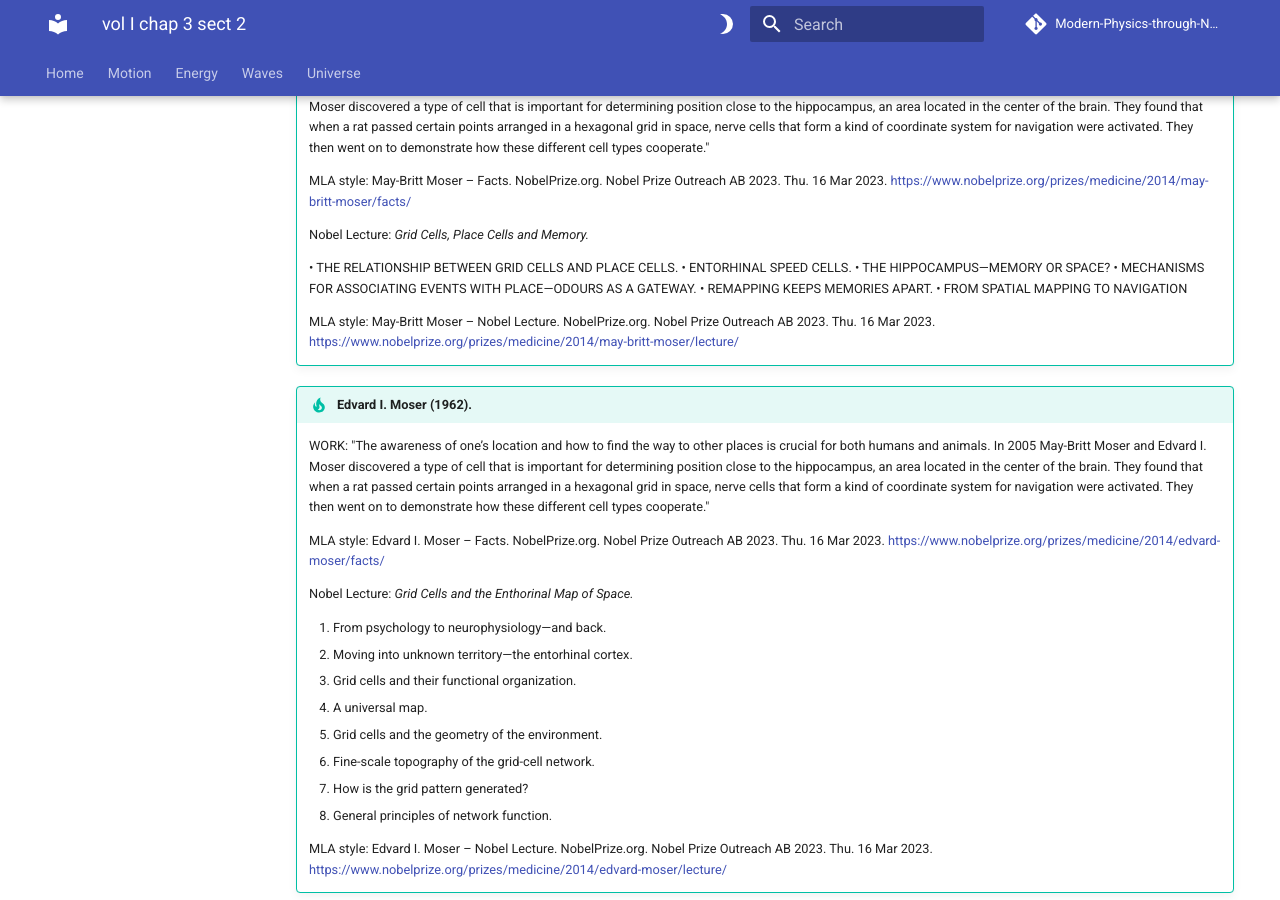
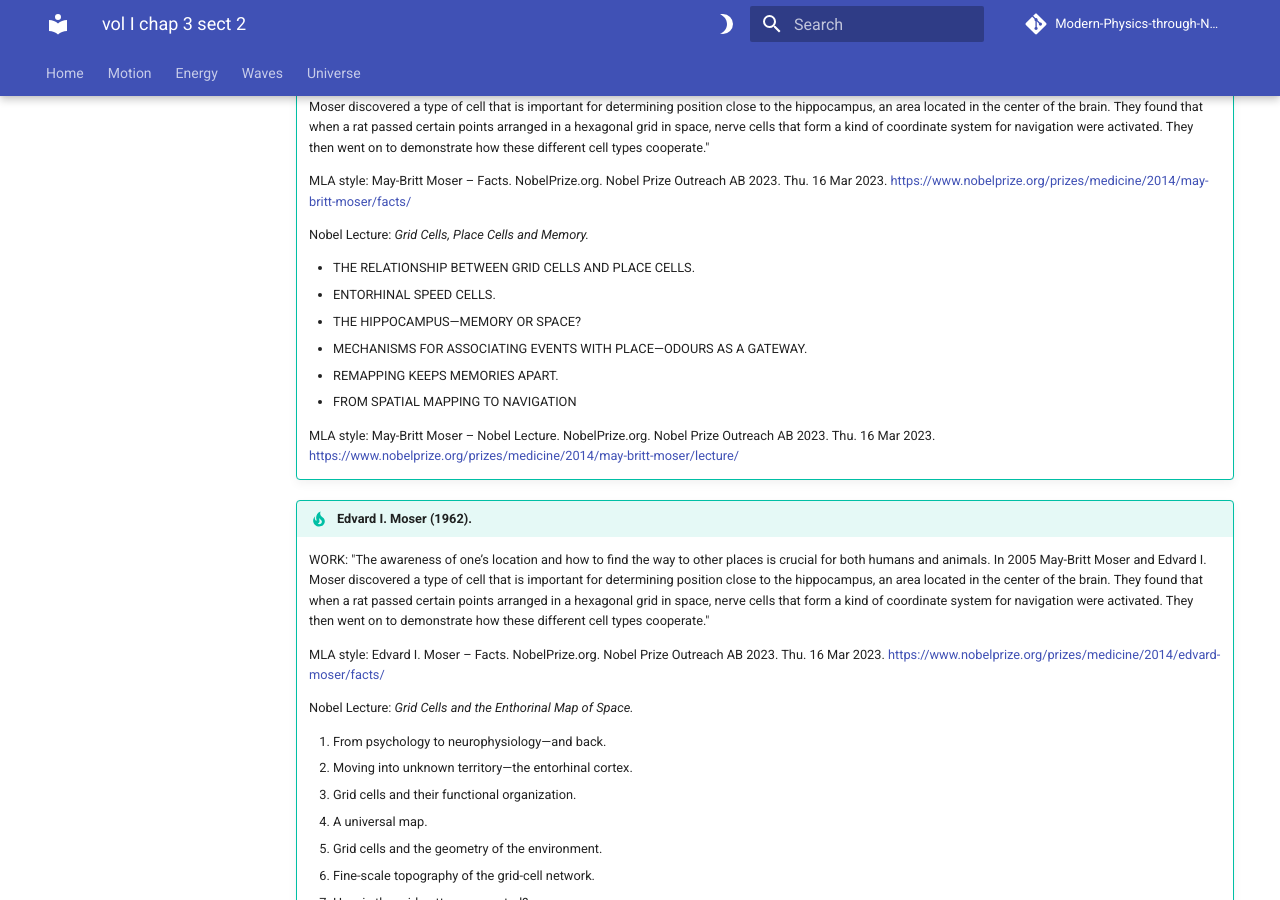
Before and after one commit to modphysnobel/modphysnobel.github.io, an MkDocs documentation site: the page built from docs/vol-I/vol-I-chap-3-sect-2.md, in a window 1280 px wide and 900 px high, scrolled down 1387 px. Built offline with MkDocs 1.6.1 and Material for MkDocs 9.7.7, drawn with Linux system fonts in a browser that asks for light colours; some web fonts are replaced; comment, search, counter and statistics services are not loaded.

Commit message:
Update vol-I-chap-3-sect-2.md

```diff
--- a/docs/vol-I/vol-I-chap-3-sect-2.md
+++ b/docs/vol-I/vol-I-chap-3-sect-2.md
@@ -44,12 +44,12 @@
 
 	Nobel Lecture: *Grid Cells, Place Cells and Memory.*
 
-	•	THE RELATIONSHIP BETWEEN GRID CELLS AND PLACE CELLS.
-	•	ENTORHINAL SPEED CELLS.
-	•	THE HIPPOCAMPUS—MEMORY OR SPACE?
-	•	MECHANISMS FOR ASSOCIATING EVENTS WITH PLACE—ODOURS AS A GATEWAY.
-	•	REMAPPING KEEPS MEMORIES APART.
-	•	FROM SPATIAL MAPPING TO NAVIGATION
+	- THE RELATIONSHIP BETWEEN GRID CELLS AND PLACE CELLS.
+	- ENTORHINAL SPEED CELLS.
+	- THE HIPPOCAMPUS—MEMORY OR SPACE?
+	- MECHANISMS FOR ASSOCIATING EVENTS WITH PLACE—ODOURS AS A GATEWAY.
+	- REMAPPING KEEPS MEMORIES APART.
+	- FROM SPATIAL MAPPING TO NAVIGATION
 
 	MLA style: May-Britt Moser – Nobel Lecture. NobelPrize.org. Nobel Prize Outreach AB 2023. Thu. 16 Mar 2023. <https://www.nobelprize.org/prizes/medicine/2014/may-britt-moser/lecture/>
 
```
